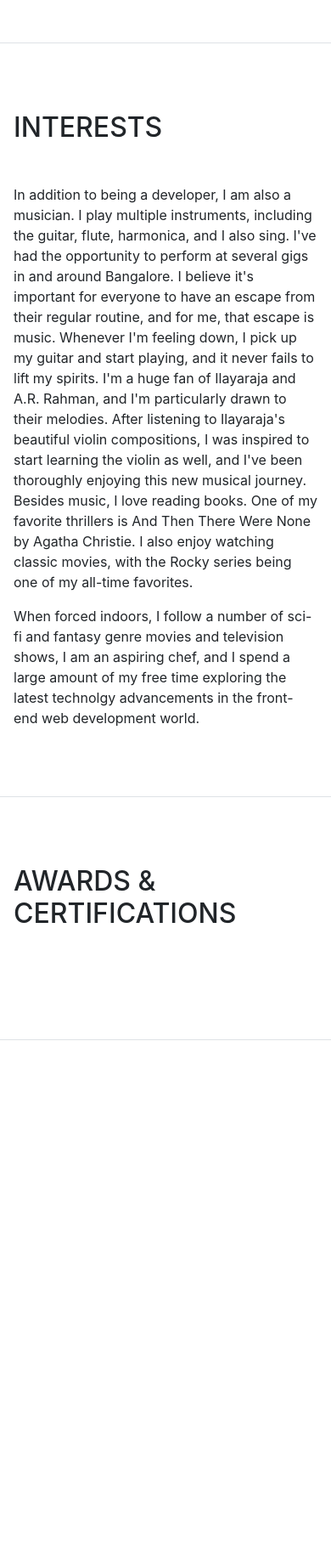
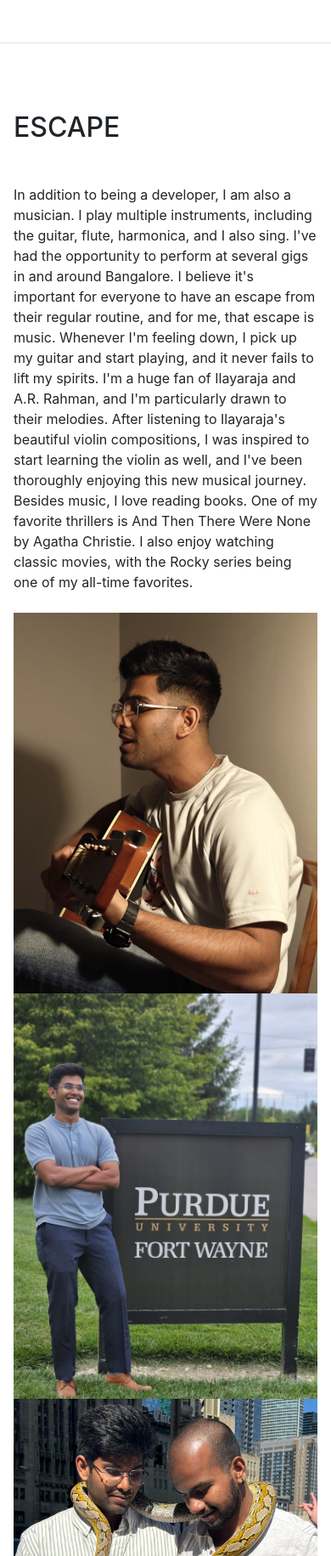
Before and after one commit to manoj-karanam/manoj-karanam.github.io, a website with bundled scripts: page index.html in a window 390 px wide. Shown: the part 4420-6251 px from the top of the page at 85% size. Before the commit the page ends 5644 px from the top, so only its background shows below. Built offline with nearby package versions, Linux system fonts and the light colour scheme; a web font is replaced by a local one.

Commit message:
added pictures

```diff
--- a/css/resume.css
+++ b/css/resume.css
@@ -52,6 +52,8 @@ h2 {
 #sideNav .navbar-nav .nav-item .nav-link {
   font-weight: 600;
   text-transform: uppercase; }
+
+
 
 @media (min-width: 992px) {
   #sideNav {
--- a/index.html
+++ b/index.html
@@ -55,7 +55,7 @@
             <a class="nav-link js-scroll-trigger" href="#skills">Skills</a>
           </li>
           <li class="nav-item">
-            <a class="nav-link js-scroll-trigger" href="#interests">Interests</a>
+            <a class="nav-link js-scroll-trigger" href="#interests">Escape</a>
           </li>
           <li class="nav-item">
             <a class="nav-link js-scroll-trigger" href="#awards">Awards</a>
@@ -104,6 +104,7 @@
                 </span>
               </a>
             </li>
+
             <li class="list-inline-item">
               <a href="https://www.linkedin.com/in/sai-manoj-karanam-769413171/">
                 <span class="fa-stack fa-lg">
@@ -268,12 +269,22 @@
 
       <section class="resume-section p-3 p-lg-5 d-flex flex-column" id="interests">
         <div class="my-auto">
-          <h2 class="mb-5">Interests</h2>
+          <h2 class="mb-5">Escape</h2>
           <p>In addition to being a developer, I am also a musician. I play multiple instruments, including the guitar, flute, harmonica, and I also sing. I've had the opportunity to perform at several gigs in and around Bangalore. I believe it's important for everyone to have an escape from their regular routine, and for me, that escape is music. Whenever I'm feeling down, I pick up my guitar and start playing, and it never fails to lift my spirits. I'm a huge fan of Ilayaraja and A.R. Rahman, and I'm particularly drawn to their melodies. After listening to Ilayaraja's beautiful violin compositions, I was inspired to start learning the violin as well, and I've been thoroughly enjoying this new musical journey.
 
             Besides music, I love reading books. One of my favorite thrillers is And Then There Were None by Agatha Christie. I also enjoy watching classic movies, with the Rocky series being one of my all-time favorites.</p>
-          <p class="mb-0">When forced indoors, I follow a number of sci-fi and fantasy genre movies and television shows, I am an aspiring chef, and I spend a large amount of my free time exploring the latest technolgy advancements in the front-end web development world.</p>
 
+          <div class="row text-center mt-4">
+            <div class="col-md-4">
+              <img src="./img/interest2.jpeg" alt="Playing guitar on stage" class="img-fluid grid-image">
+            </div>
+            <div class="col-md-4">
+              <img src="./img/interest1.jpeg" alt="Violin and flute resting on a music sheet" class="img-fluid grid-image">
+            </div>
+            <div class="col-md-4">
+              <img src="./img/interest3.jpeg" alt="Cooking in a modern kitchen" class="img-fluid grid-image">
+            </div>
+          </div>
         </div>
       </section>
 
```
Also changed, not shown: img/interest1.jpeg (added), img/interest2.jpeg (added), img/interest3.jpeg (added), 2 other files.
